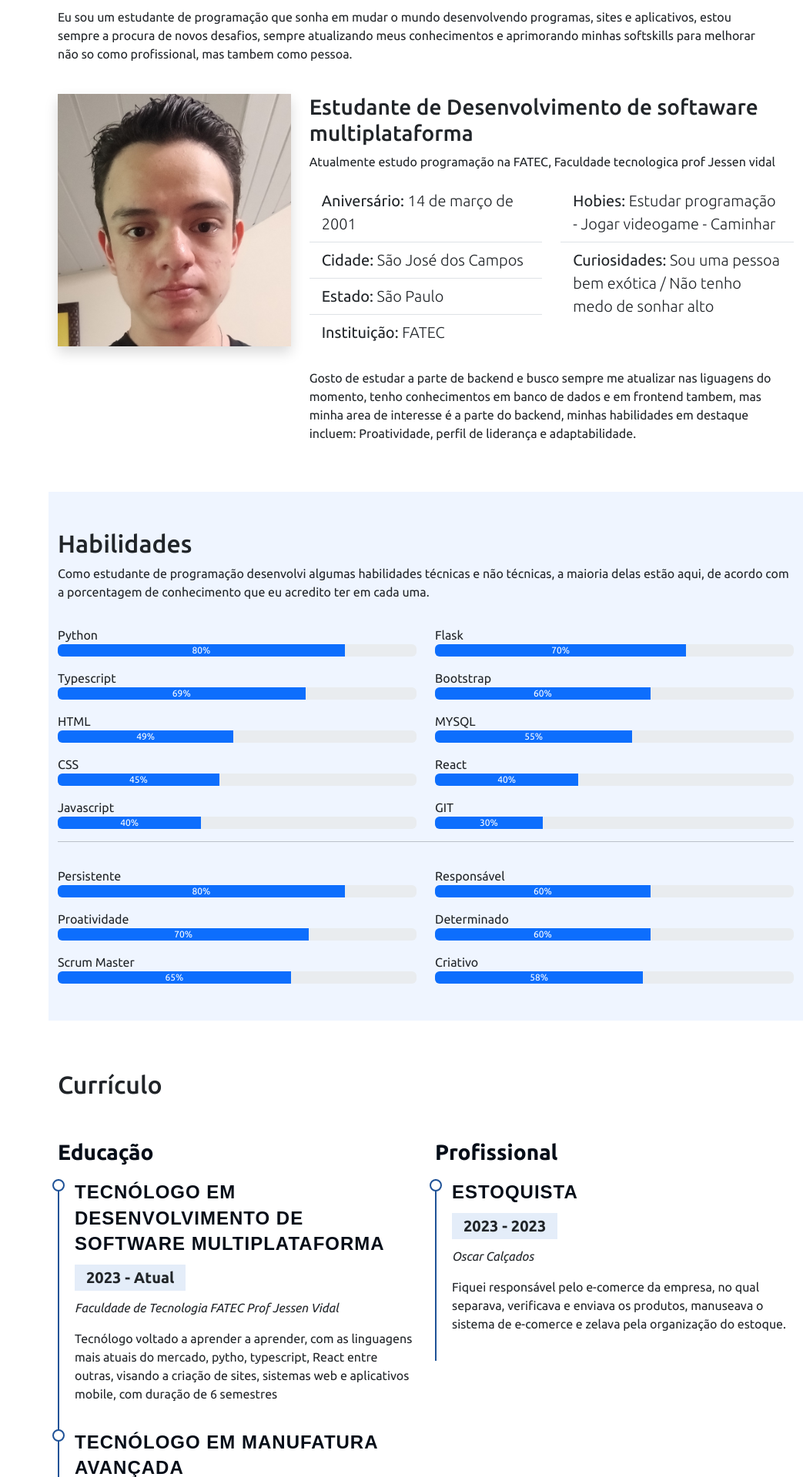
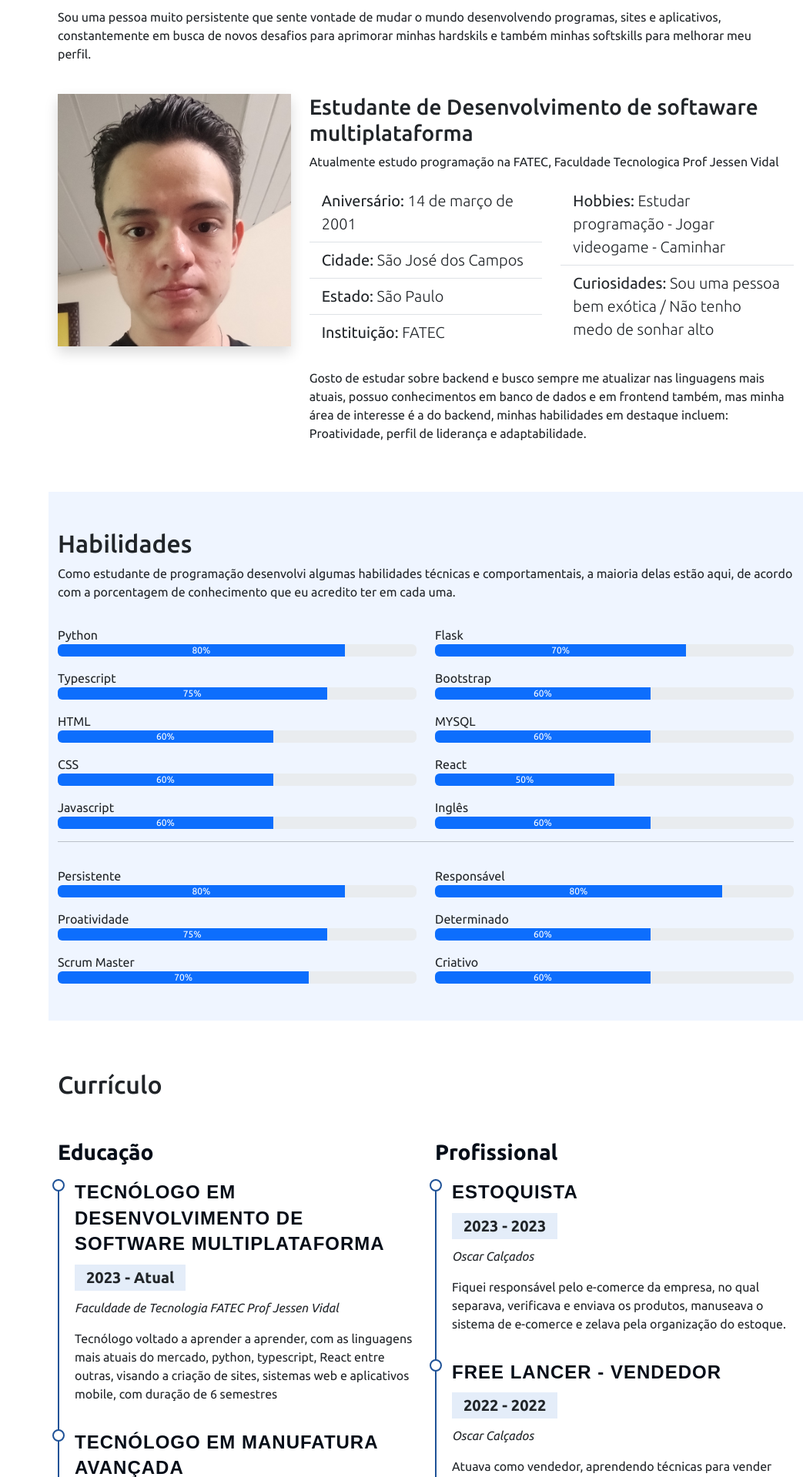
Before and after one commit to IvanSuiyama/Portifolio-Responsivo, a Flask app: page / in a window 1280 px wide. Shown: the part 900-2819 px from the top of the page at 77% size, without its empty margins (237-1280 px from the left). Run offline with Flask 3, Linux system fonts and the light colour scheme; some libraries are stand-ins or nearby versions.

Commit message:
fix: corrijindo erros de português

```diff
--- a/templates/index.html
+++ b/templates/index.html
@@ -40,10 +40,10 @@
                     <a class="nav-link" href="#habilidades"><i class="bi bi-list-check"></i> Habilidades</a>
                 </li>
                 <li class="nav-item">
-                    <a class="nav-link" href="#curriculo"><i class="bi bi-file-earmark"></i> Curriculo</a>
+                    <a class="nav-link" href="#curriculo"><i class="bi bi-file-earmark"></i> Currículo</a>
                 </li>
                 <li class="nav-item">
-                    <a class="nav-link" href="#portifolio"><i class="bi bi-collection"></i> Portifolio</a>
+                    <a class="nav-link" href="#portifolio"><i class="bi bi-collection"></i> Portifólio</a>
                 </li>
                 <li class="nav-item">
                     <a class="nav-link" href="#contato"><i class="bi bi-envelope"></i> Contato</a>
@@ -72,10 +72,10 @@
             <div class="row w-100">
                 <div class="col md-12">
                     <h2 class="pt-3">Sobre</h2>
-                    <p>Eu sou um estudante de programação que sonha em mudar o mundo desenvolvendo programas,
-                        sites e aplicativos, estou sempre a procura de novos desafios,
-                        sempre atualizando meus conhecimentos e aprimorando minhas softskills
-                        para melhorar não so como profissional, mas tambem como pessoa.
+                    <p>Sou uma pessoa muito persistente que sente vontade de mudar o mundo desenvolvendo programas,
+                        sites e aplicativos, constantemente em busca de novos desafios para aprimorar minhas hardskils e também minhas
+                        softskills
+                        para melhorar meu perfil.
                     </p>
 
                 </div>
@@ -88,7 +88,7 @@
                 <div class="col-md-8">
                     <h3>Estudante de Desenvolvimento de softaware multiplataforma</h3>
                     <p>Atualmente estudo programação na FATEC,
-                        Faculdade tecnologica prof Jessen vidal</p>
+                        Faculdade Tecnologica Prof Jessen Vidal</p>
                     <div class="row mt-3 mb-4">
                         <div class="col-md-6">
                             <ul class="list-group list-group-flush fs-5">
@@ -111,7 +111,7 @@
                         <div class="col-md-6">
                             <ul class="list-group list-group-flush fs-5">
                                 <li class="list-group-item">
-                                    Hobies: <span class="fw-light">Estudar programação - Jogar videogame -
+                                    Hobbies: <span class="fw-light">Estudar programação - Jogar videogame -
                                         Caminhar</span>
                                 </li>
                                 <li class="list-group-item">
@@ -122,17 +122,17 @@
                             </ul>
                         </div>
                     </div>
-                    <p>Gosto de estudar a parte de backend e busco sempre me atualizar nas liguagens do momento, tenho
-                        conhecimentos em banco de dados e em frontend tambem, mas minha area de interesse é a parte do
-                        backend, minhas habilidades em destaque incluem: Proatividade, perfil de liderança e
-                        adaptabilidade. </p>
+                    <p>Gosto de estudar sobre backend e busco sempre me atualizar nas linguagens mais atuais, possuo
+                        conhecimentos em banco de dados e em frontend também, mas minha área de interesse é a do
+                        backend, minhas habilidades em destaque incluem: Proatividade, perfil de liderança e adaptabilidade.
+                     </p>
                 </div>
         </section>
 
         <section class="mt-5 section-bg" id="habilidades">
             <div class="container pb-5">
                 <h2 class="pt-5">Habilidades</h2>
-                <p>Como estudante de programação desenvolvi algumas habilidades técnicas e não técnicas, a maioria delas
+                <p>Como estudante de programação desenvolvi algumas habilidades técnicas e comportamentais, a maioria delas
                     estão aqui, de acordo com a porcentagem de conhecimento que eu acredito ter em cada uma.</p>
 
                 <div class="row">
@@ -143,24 +143,24 @@
                             <div class="progress-bar" style="width: 80%">80%</div>
                         </div>
                         <p class="mt-3 mb-0">Typescript</p>
-                        <div class="progress" role="progressbar" aria-label="Example with label" aria-valuenow="69"
+                        <div class="progress" role="progressbar" aria-label="Example with label" aria-valuenow="75"
                             aria-valuemin="0" aria-valuemax="100">
-                            <div class="progress-bar" style="width: 69%">69%</div>
+                            <div class="progress-bar" style="width: 75%">75%</div>
                         </div>
                         <p class="mt-3 mb-0">HTML</p>
-                        <div class="progress" role="progressbar" aria-label="Example with label" aria-valuenow="49"
+                        <div class="progress" role="progressbar" aria-label="Example with label" aria-valuenow="60"
                             aria-valuemin="0" aria-valuemax="100">
-                            <div class="progress-bar" style="width: 49%">49%</div>
+                            <div class="progress-bar" style="width: 60%">60%</div>
                         </div>
                         <p class="mt-3 mb-0">CSS</p>
-                        <div class="progress" role="progressbar" aria-label="Example with label" aria-valuenow="45"
+                        <div class="progress" role="progressbar" aria-label="Example with label" aria-valuenow="60"
                             aria-valuemin="0" aria-valuemax="100">
-                            <div class="progress-bar" style="width: 45%">45%</div>
+                            <div class="progress-bar" style="width: 60%">60%</div>
                         </div>
                         <p class="mt-3 mb-0">Javascript</p>
-                        <div class="progress" role="progressbar" aria-label="Example with label" aria-valuenow="40"
+                        <div class="progress" role="progressbar" aria-label="Example with label" aria-valuenow="60"
                             aria-valuemin="0" aria-valuemax="100">
-                            <div class="progress-bar" style="width: 40%">40%</div>
+                            <div class="progress-bar" style="width: 60%">60%</div>
                         </div>
 
                     </div>
@@ -176,19 +176,19 @@
                             <div class="progress-bar" style="width: 60%">60%</div>
                         </div>
                         <p class="mt-3 mb-0">MYSQL</p>
-                        <div class="progress" role="progressbar" aria-label="Example with label" aria-valuenow="55"
+                        <div class="progress" role="progressbar" aria-label="Example with label" aria-valuenow="60"
                             aria-valuemin="0" aria-valuemax="100">
-                            <div class="progress-bar" style="width: 55%">55%</div>
+                            <div class="progress-bar" style="width: 60%">60%</div>
                         </div>
                         <p class="mt-3 mb-0">React</p>
-                        <div class="progress" role="progressbar" aria-label="Example with label" aria-valuenow="40"
+                        <div class="progress" role="progressbar" aria-label="Example with label" aria-valuenow="50"
                             aria-valuemin="0" aria-valuemax="100">
-                            <div class="progress-bar" style="width: 40%">40%</div>
+                            <div class="progress-bar" style="width: 50%">50%</div>
                         </div>
-                        <p class="mt-3 mb-0">GIT</p>
-                        <div class="progress" role="progressbar" aria-label="Example with label" aria-valuenow="30"
+                        <p class="mt-3 mb-0">Inglês</p>
+                        <div class="progress" role="progressbar" aria-label="Example with label" aria-valuenow="60"
                             aria-valuemin="0" aria-valuemax="100">
-                            <div class="progress-bar" style="width: 30%">30%</div>
+                            <div class="progress-bar" style="width: 60%">60%</div>
                         </div>
                     </div>
                 </div>
@@ -203,21 +203,21 @@
                             <div class="progress-bar" style="width: 80%">80%</div>
                         </div>
                         <p class="mt-3 mb-0">Proatividade</p>
+                        <div class="progress" role="progressbar" aria-label="Example with label" aria-valuenow="75"
+                            aria-valuemin="0" aria-valuemax="100">
+                            <div class="progress-bar" style="width: 75%">75%</div>
+                        </div>
+                        <p class="mt-3 mb-0">Scrum Master</p>
                         <div class="progress" role="progressbar" aria-label="Example with label" aria-valuenow="70"
                             aria-valuemin="0" aria-valuemax="100">
                             <div class="progress-bar" style="width: 70%">70%</div>
                         </div>
-                        <p class="mt-3 mb-0">Scrum Master</p>
-                        <div class="progress" role="progressbar" aria-label="Example with label" aria-valuenow="65"
-                            aria-valuemin="0" aria-valuemax="100">
-                            <div class="progress-bar" style="width: 65%">65%</div>
-                        </div>
                     </div>
                     <div class="col-md-6">
                         <p class="mt-3 mb-0">Responsável</p>
-                        <div class="progress" role="progressbar" aria-label="Example with label" aria-valuenow="60"
+                        <div class="progress" role="progressbar" aria-label="Example with label" aria-valuenow="80"
                             aria-valuemin="0" aria-valuemax="100">
-                            <div class="progress-bar" style="width: 60%">60%</div>
+                            <div class="progress-bar" style="width: 80%">80%</div>
                         </div>
                         <p class="mt-3 mb-0">Determinado</p>
                         <div class="progress" role="progressbar" aria-label="Example with label" aria-valuenow="60"
@@ -225,9 +225,9 @@
                             <div class="progress-bar" style="width: 60%">60%</div>
                         </div>
                         <p class="mt-3 mb-0">Criativo</p>
-                        <div class="progress" role="progressbar" aria-label="Example with label" aria-valuenow="58"
+                        <div class="progress" role="progressbar" aria-label="Example with label" aria-valuenow="60"
                             aria-valuemin="0" aria-valuemax="100">
-                            <div class="progress-bar" style="width: 58%">58%</div>
+                            <div class="progress-bar" style="width: 60%">60%</div>
                         </div>
                     </div>
                 </div>
@@ -245,17 +245,19 @@
                             <h4>Tecnólogo em Desenvolvimento de Software Multiplataforma</h4>
                             <h5>2023 - Atual</h5>
                             <p><em>Faculdade de Tecnologia FATEC Prof Jessen Vidal</em></p>
-                            <p>Tecnólogo voltado a aprender a aprender, com as linguagens mais atuais do mercado, pytho, typescript, React
-                                entre outras, visando a criação de sites, sistemas web e aplicativos mobile, com duração de 6 semestres
+                            <p>Tecnólogo voltado a aprender a aprender, com as linguagens mais atuais do mercado, python,
+                                typescript, React
+                                entre outras, visando a criação de sites, sistemas web e aplicativos mobile, com duração
+                                de 6 semestres
                             </p>
                         </div>
                         <div class="cv-item">
                             <h4>Tecnólogo em Manufatura Avançada</h4>
                             <h5>2019 - 2022</h5>
                             <p><em>Faculdade de Tecnologia FATEC Prof Jessen Vidal</em></p>
-                            <p>Tecnólogo voltado a aprender a aprender, com metodologias Scrum,
+                            <p>Tecnólogo voltado a automação e inovação, com metodologias ágeis como Scrum,
                                 com projetos integrados que forçam o aprendizado em todas
-                                as materias do semestre.
+                                as matérias do semestre.
                             </p>
                         </div>
                     </div>
@@ -270,6 +272,17 @@
                                     <p>Fiquei responsável pelo e-comerce da empresa,
                                         no qual separava, verificava e enviava os produtos,
                                         manuseava o sistema de e-comerce e zelava pela organização do estoque.
+                                    </p>
+                                </div>
+                            </div>
+                        </div>
+                        <div class="cv-item">
+                            <div class="row">
+                                <div class="col-md-12">
+                                    <h4>FREE LANCER - VENDEDOR</h4>
+                                    <h5>2022 - 2022</h5>
+                                    <p><em>Oscar Calçados</em></p>
+                                    <p>Atuava como vendedor, aprendendo técnicas para vender bem e a contornar objeções dos clientes, aprendi também a como estrair o maximo de informações e usar ao seu favor no momento exato.
                                     </p>
                                 </div>
                             </div>
@@ -291,16 +304,19 @@
                                 <img src="../static/img/foto-api2.jpg" class="card-img-top" alt="api2">
                                 <div class="card-body">
                                     <h5 class="card-title">Sistema de Gerenciamento de Chamados</h5>
-                                    <p class="card-text">Um sistema eficiente eficaz e capaz de gerenciar chamados que possue funcionalidades praticas de suporte, administrador e para os clientes</p>
+                                    <p class="card-text">Um sistema eficiente eficaz e capaz de gerenciar chamados que
+                                        possue funcionalidades praticas de suporte, administrador e para os clientes</p>
                                     <div>
                                         <h3 class="subtitle-card">Colaborações pessoais no Projeto</h3>
-                                        <p class="text-card-porti">Backend em geral, funções e classes, Banco de dados, Recurso de esqueci a senha e enviar email </p>
+                                        <p class="text-card-porti">Backend em geral, funções e classes, Banco de dados,
+                                            Recursos de esqueci a senha e enviar email </p>
                                         <h3 class="subtitle-card">Tecnologias utilizadas </h4>
-                                        <p class="text-card-porti">Typescript, React, Mysql, VSCode, Javascript </p>
+                                            <p class="text-card-porti">Typescript, React, Mysql, VSCode, Javascript </p>
                                     </div>
 
                                     <div class="d-flex justify-content-center">
-                                        <a href="https://github.com/CoddingWarriors/Api_CoddingWarriors" target="_blank" class="btn btn-outline-primary">
+                                        <a href="https://github.com/CoddingWarriors/Api_CoddingWarriors" target="_blank"
+                                            class="btn btn-outline-primary">
                                             <i class="bi bi-github"></i>
                                         </a>
                                     </div>
@@ -311,14 +327,17 @@
                             <div class="card h-100">
                                 <img src="../static/img/foto-python1.png" class="card-img-top" alt="python1">
                                 <div class="card-body">
-                                    <h5 class="card-title">Exercicios em Python para praticar</h5>
-                                    <p class="card-text">Diversos exercicios em python para praticar: variando desde exercicios mais simples, ate os mais complexos procurando sempre me atualizar ebuscando novos desafios</p>
+                                    <h5 class="card-title">Exercícios em Python para praticar</h5>
+                                    <p class="card-text">Diversos exercícios em python para praticar: variando desde
+                                        exercícios mais simples, ate os mais complexos procurando sempre me atualizar
+                                        e buscando novos desafios</p>
                                     <div>
                                         <h3 class="subtitle-card">Tecnologias utilizadas </h4>
-                                        <p class="text-card-porti">Python, VSCode </p>
+                                            <p class="text-card-porti">Python, VSCode </p>
                                     </div>
                                     <div class="d-flex justify-content-center">
-                                        <a href="https://github.com/IvanSuiyama/Python-Exercicios" target="_blank" class="btn btn-outline-primary">
+                                        <a href="https://github.com/IvanSuiyama/Python-Exercicios" target="_blank"
+                                            class="btn btn-outline-primary">
                                             <i class="bi bi-github"></i>
                                         </a>
                                     </div>
@@ -331,13 +350,15 @@
                             <div class="card h-100">
                                 <img src="../static/img/foto-mava.png" class="card-img-top" alt="mava">
                                 <div class="card-body">
-                                    <h5 class="card-title">Porta Giratoria com acionamento por CLP</h5>
-                                    <p class="card-text">Um projeto desenvolvido na faculdade que consiste em uma porta giratoria com acionamento por um Controlador Logico Programavel que pode ser utilizada em diversas aplicações como linhas de produção</p>
+                                    <h5 class="card-title">Porta Giratória com acionamento por CLP</h5>
+                                    <p class="card-text">Um projeto desenvolvido na faculdade que consiste em uma porta
+                                        giratória com acionamento por um Controlador Logico Programável que pode ser
+                                        utilizada em diversas aplicações como linhas de produção por exemplo</p>
                                     <div>
                                         <h3 class="subtitle-card">Colaborações pessoais no Projeto</h3>
                                         <p class="text-card-porti">Programação em clp, Impressão 3D, Documentação </p>
                                         <h3 class="subtitle-card">Tecnologias utilizadas </h4>
-                                        <p class="text-card-porti">Autocad, Click02 Edit, Impressão 3D</p>
+                                            <p class="text-card-porti">Autocad, Click02 Edit, Impressão 3D</p>
                                     </div>
                                 </div>
                             </div>
```
